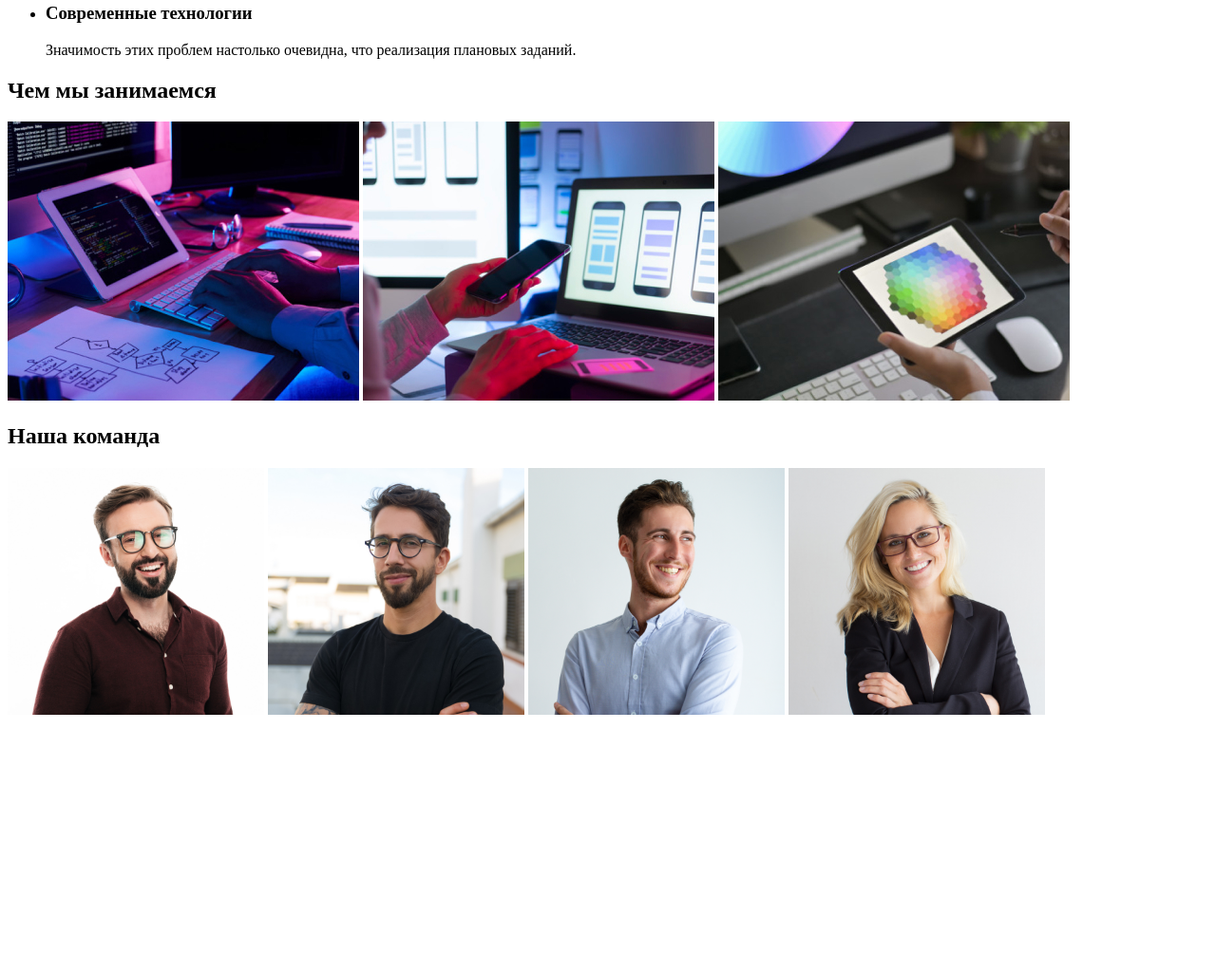
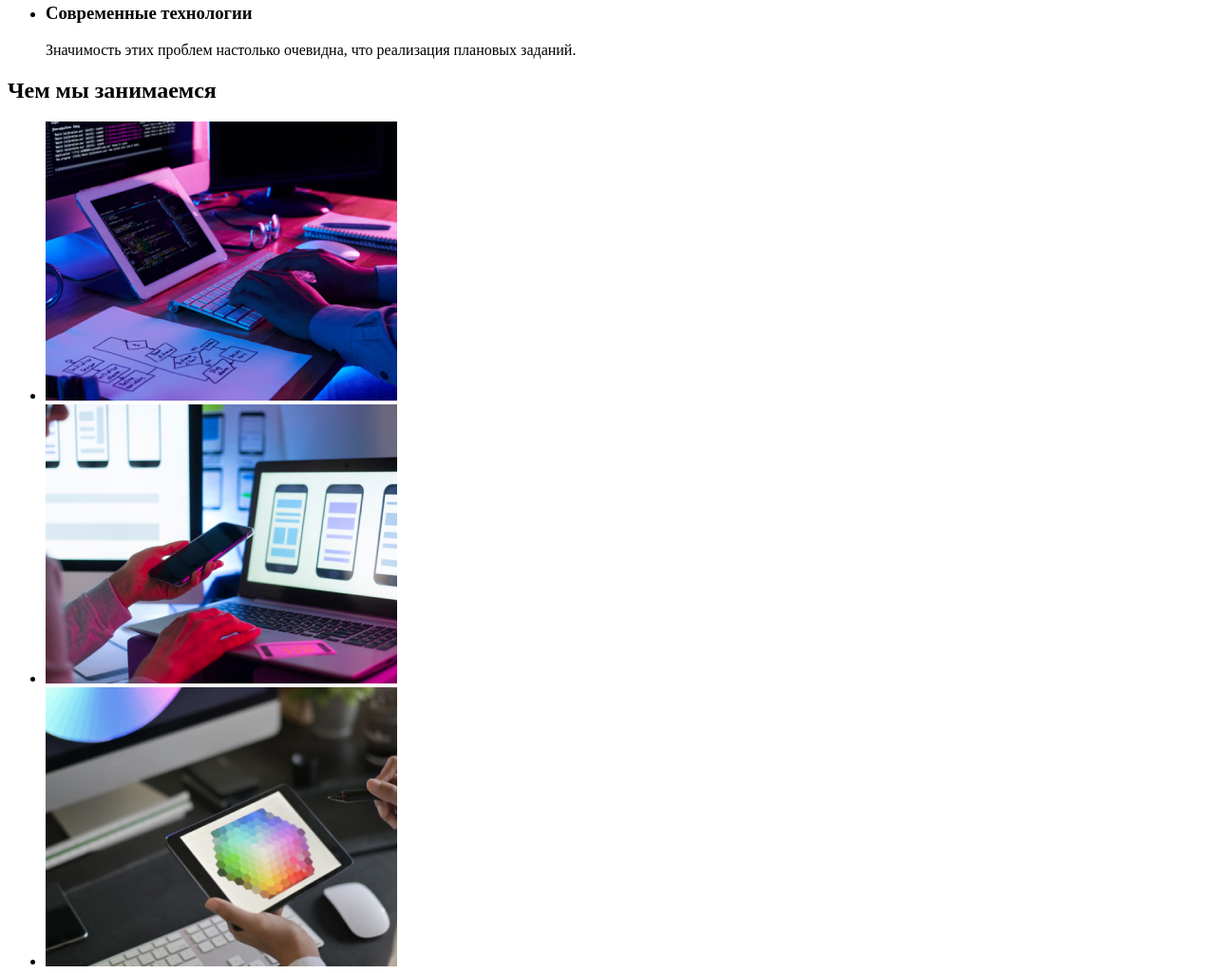
Before and after one commit to Igrillio/goit-markup-hw-01, a plain HTML site: page index.html in a window 1280 px wide. Shown: the part 532-1557 px from the top of the page at 95% size. Before the commit the page ends 1297 px from the top, so only its background shows below. Drawn offline with Linux system fonts and the light colour scheme.

Commit message:
Update index.html
Обернул в список

```diff
--- a/index.html
+++ b/index.html
@@ -23,7 +23,7 @@
         <!--Header contacts-->
         <ul>
             <li><a href="mailto:info@devstudio.com">info@devstudio.com</a></li>
-            <li><a href="tel:+380939525995">+38 096 111 11 11</a></li>
+            <li><a href="tel:+380961111111">+38 096 111 11 11</a></li>
         </ul>
 
     </header>
@@ -61,19 +61,30 @@
         <!--Company occupation-->
         <section>
             <h2>Чем мы занимаемся</h2>
-            <img src="/images/img.jpg" alt="верстка"width="370"/>
-            <img src="/images/img (1).jpg" alt="CSS"width="370"/>
-            <img src="/images/img (2).jpg" alt="javaSkript" width="370"/>
+            <ul>
+                <li><img src="/images/img.jpg" alt="верстка" width="370" /></li>
+                <li><img src="/images/img (1).jpg" alt="CSS" width="370" /></li>
+                <li><img src="/images/img (2).jpg" alt="javaSkript" width="370" /></li>
+            </ul>
+
+
+
         </section>
 
         <!--Our comand-->
         <section>
             <h2>Наша команда</h2>
+            <ul>
+                <li><img src="/images/img(4).jpg" alt="Игорь Демьяненко" width="270" height="260"></li>
+                <li><img src="/images/img (5).jpg" alt="Ольга Репина" width="270" height="260"></li>
+                <li><img src="/images/img (6).jpg" alt="Николай Тарасов" width="270" height="260"></li>
+                <li><img src="/images/img (7).jpg" alt="Михаил Ермаков" width="270" height="260"></li>
 
-            <img src="/images/img(4).jpg" alt="Игорь Демьяненко" width="270" height="260">
-            <img src="/images/img (5).jpg" alt="Ольга Репина" width="270" height="260">
-            <img src="/images/img (6).jpg" alt="Николай Тарасов" width="270" height="260">
-            <img src="/images/img (7).jpg" alt="Михаил Ермаков" width="270" height="260">
+            </ul>
+
+
+
+
 
 
 
```
